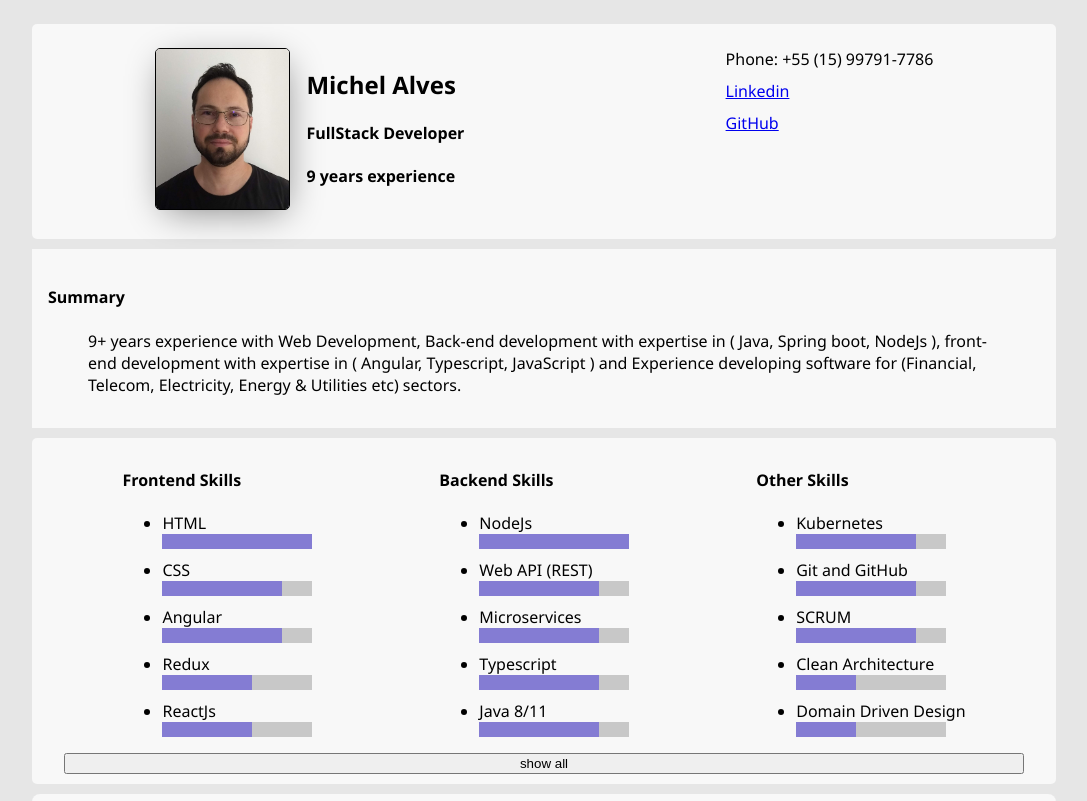
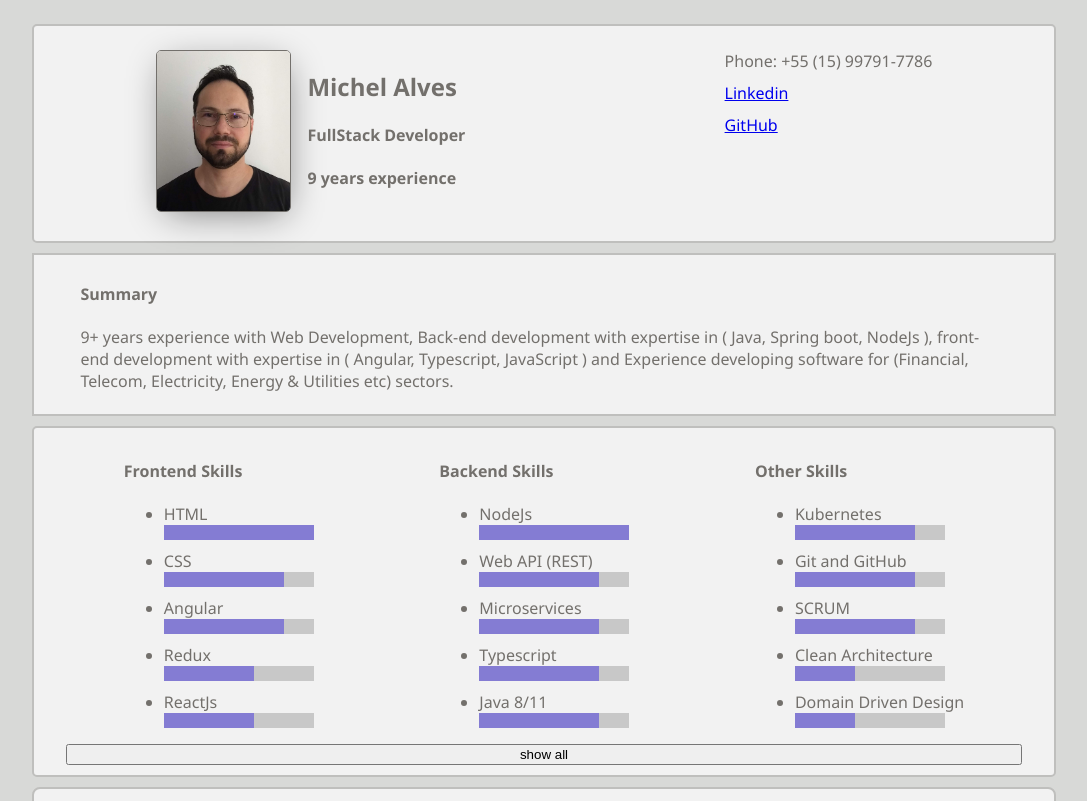
Before and after one commit to MichelAlves01/Portfolio, an Angular app: page / in a window 1280 px wide. Shown: the top 801 px of the page, without its empty margins (96-1183 px from the left). Built offline with nearby package versions, Linux system fonts and the light colour scheme.

Commit message:
last changes before deploy to heroku

```diff
--- a/src/app/app.component.html
+++ b/src/app/app.component.html
@@ -31,8 +31,8 @@
       </div>
     </section>
     <section id="summary">
-      <h4>Summary</h4>
       <blockquote>
+        <h4>Summary</h4>
         9+ years experience with Web Development,
 Back-end development with expertise in ( Java, Spring boot, NodeJs ),
 front-end development with expertise in ( Angular, Typescript, JavaScript ) and
--- a/src/app/app.component.scss
+++ b/src/app/app.component.scss
@@ -52,5 +52,5 @@ article {
 }
 
 #summary {
-    padding: 1rem;
+    padding: 0.4rem;
 }
--- a/src/styles.scss
+++ b/src/styles.scss
@@ -1,8 +1,10 @@
 body {
-    background-color: #a9a9a94a;
+    background-color: #D8D9D7;
     font-family: 'Segoe UI', Tahoma, sans-serif;
 }
 
 section {
-    background-color: #f8f8f8;
+    background-color: #F2F2F2;
+    border: 2px solid #BFBFBD;
+    color: #73706C;
 }
```
Also changed, not shown: 1 other file (tests, documents, lock files or other folders).
